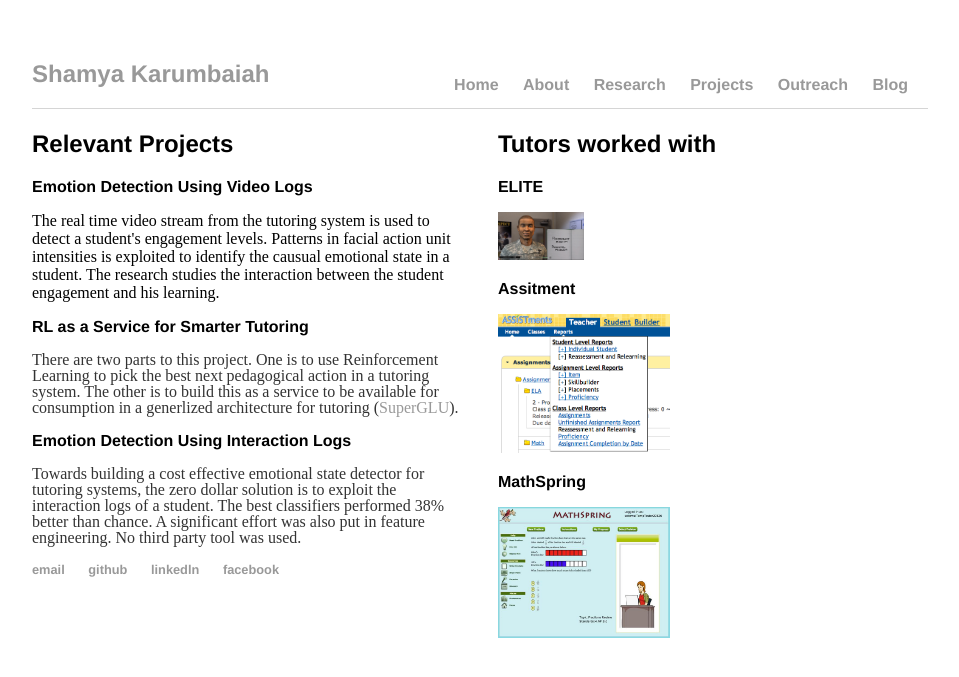
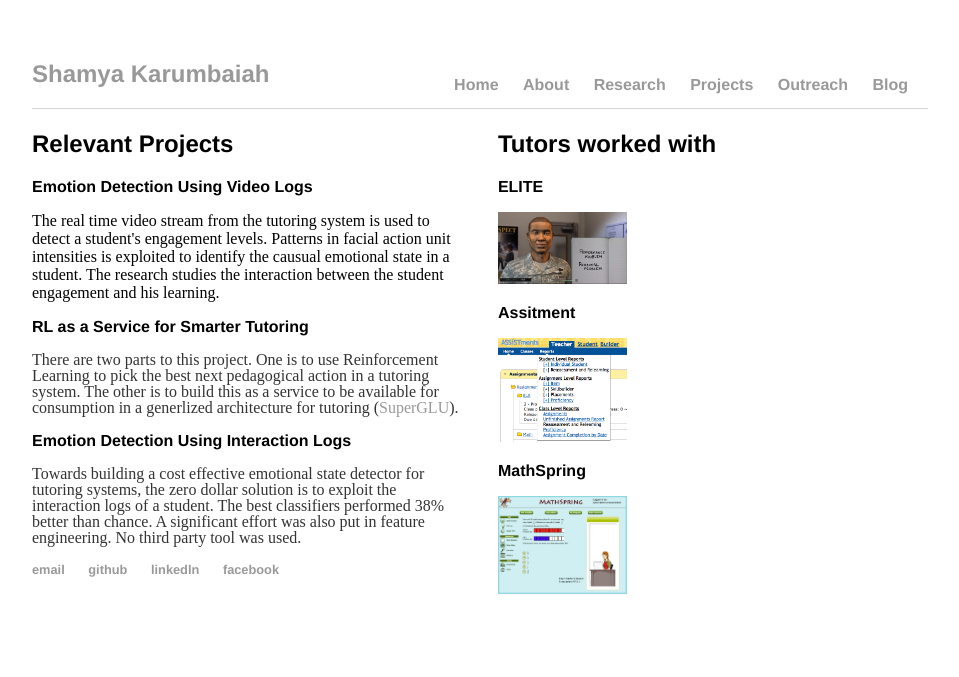
Before and after one commit to Shamya/shamyatest.github.io, a Jekyll site: the page built from projects/index.html, in a window 1280 px wide. Shown: the top 677 px of the page, without its empty margins (160-1119 px from the left). Built offline with Jekyll 4.4.1, drawn with Linux system fonts in a browser that asks for light colours.

Commit message:
Update index.html

```diff
--- a/projects/index.html
+++ b/projects/index.html
@@ -15,9 +15,9 @@
 <div class = "section2" >
   <h2>Tutors worked with</h2>
   <h3>ELITE</h3>
-  <a href="https://youtu.be/lCDt6h6bx2c"> <img src="/images/elite.png" height=20% width=20%></img></a>
+  <a href="https://youtu.be/lCDt6h6bx2c"> <img src="/images/elite.png" height=30% width=30%></img></a>
   <h3>Assitment</h3>
-  <a href ="https://www.assistments.org/"><img src="/images/assistments.png" height=40% width=40%></img></a>
+  <a href ="https://www.assistments.org/"><img src="/images/assistments.png" height=30% width=30%></img></a>
   <h3>MathSpring</h3>
-  <a href="http://mathspring.org/"><img src="/images/mathspring.jpg" height=40% width=40%></img></a>
+  <a href="http://mathspring.org/"><img src="/images/mathspring.jpg" height=30% width=30%></img></a>
 </div>
```
